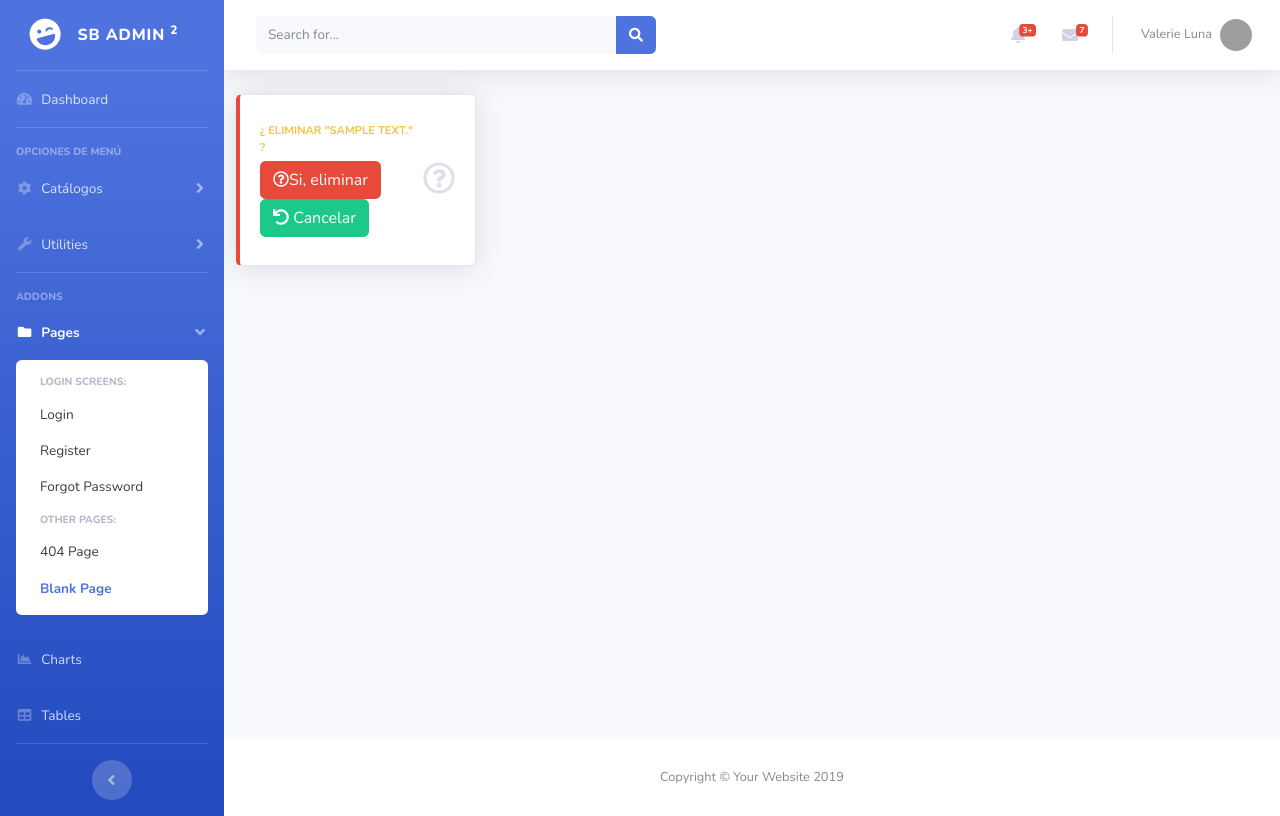
After one commit to Owncreed93/django-facturacion, a Django app: page /inv/categorias/delete/1 in a window 1280 px wide. The commit adds this page. Run offline with Django 3.2, Linux system fonts and the light colour scheme; a user stored in the database is signed in; tables that the repository leaves empty hold one stand-in row (values such as "Sample post"); some libraries are stand-ins or nearby versions; grey boxes are pictures that could not be loaded.

Commit message:
crud categorias

```diff
--- /dev/null
+++ b/app/inv/templates/inv/catalogos_del.html
@@ -0,0 +1,34 @@
+{% extends 'base/base.html' %}
+
+{% block page_content %}
+<form method="POST" class="form-inline">
+    {% csrf_token %}
+    <div class="col-xl-3 col-md-6 mb-4">
+        <div class="card border-left-danger shadow h-100 py-2">
+            <div class="card-body">
+                <div class="row no-gutters align-items-center">
+
+                    <div class="col mr-2">
+                        <div class="text-xs font-weight-bold text-warning text-uppercase mb-1">¿ Eliminar "{{ obj.descripcion }}" ?</div>
+                        {% comment %} <div class="h5 mb-0 font-weight-bold text-gray-800">18</div> {% endcomment %}
+                        <button type="submit" class="btn btn-danger"><i class="far fa-question-circle"></i>Si, eliminar</button>
+                        <a href="{% url 'inv:categoria_list' %}" class="btn btn-success"> <span class="fa fa-undo"></span> Cancelar </a>
+                    </div>
+
+                    <div class="col-auto">
+                        <i class="far fa-question-circle fa-2x text-gray-300"></i>
+                    </div>
+
+                </div>
+
+            </div>
+        </div>
+    </div>
+</form>
+{% endblock page_content %}
+
+{% block js_page %}
+
+
+
+{% endblock js_page %}
--- a/app/inv/templates/inv/categoria_list.html
+++ b/app/inv/templates/inv/categoria_list.html
@@ -45,7 +45,7 @@
                     <td>{{ item.fm | date:"d/m/Y H:i:s"}}</td>
                     <td>
                       <a href="{% url 'inv:categoria_edit' item.id %}" class="btn btn-warning btn-circle" role="button"> <i class="far fa-edit"></i> </a>
-                      <a href="#" class="btn btn-danger btn-circle" role="button"> <i class="far fa-trash-alt"></i> </a>
+                      <a href="{% url 'inv:catalogos_del' item.id %}" class="btn btn-danger btn-circle" role="button"> <i class="far fa-trash-alt"></i> </a>
                     </td>
                   </tr>
                 {% endfor %}
--- a/app/inv/urls.py
+++ b/app/inv/urls.py
@@ -4,10 +4,12 @@ from .views import (
     CategoriaView,
     CategoriaNew,
     CategoriaEdit,
+    CategoriaDel,
 )
 
 urlpatterns = [
     path('categorias/', CategoriaView.as_view(), name="categoria_list"),
     path('categorias/new', CategoriaNew.as_view(), name="categoria_new"),
     path('categorias/edit/<int:pk>', CategoriaEdit.as_view(), name="categoria_edit"),
+    path('categorias/delete/<int:pk>', CategoriaDel.as_view(), name="catalogos_del")
 ]
--- a/app/inv/views.py
+++ b/app/inv/views.py
@@ -6,6 +6,7 @@ from django.views import generic
 
 from .models import Categoria
 from .forms import CategoriaForm
+
 
 # Create your views here.
 class CategoriaView(LoginRequiredMixin, generic.ListView):
@@ -28,6 +29,7 @@ class CategoriaNew(LoginRequiredMixin, generic.CreateView):
 
         return super().form_valid(form)
 
+
 class CategoriaEdit(LoginRequiredMixin, generic.UpdateView):
     model = Categoria
     template_name = 'inv/categoria_form.html'
@@ -40,3 +42,10 @@ class CategoriaEdit(LoginRequiredMixin, generic.UpdateView):
         form.instance.um = self.request.user.id
 
         return super().form_valid(form)
+
+
+class CategoriaDel(LoginRequiredMixin, generic.DeleteView):
+    model = Categoria
+    template_name = 'inv/catalogos_del.html'
+    context_object_name = 'obj'
+    success_url = reverse_lazy('inv:categoria_list')
```
